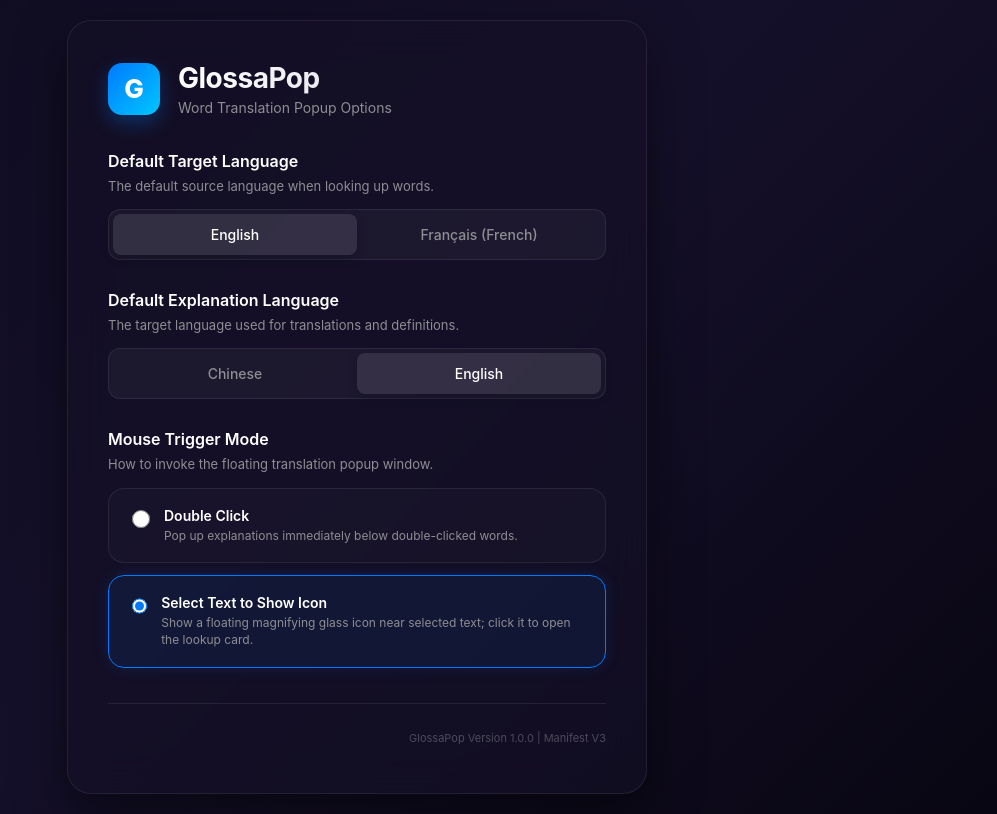
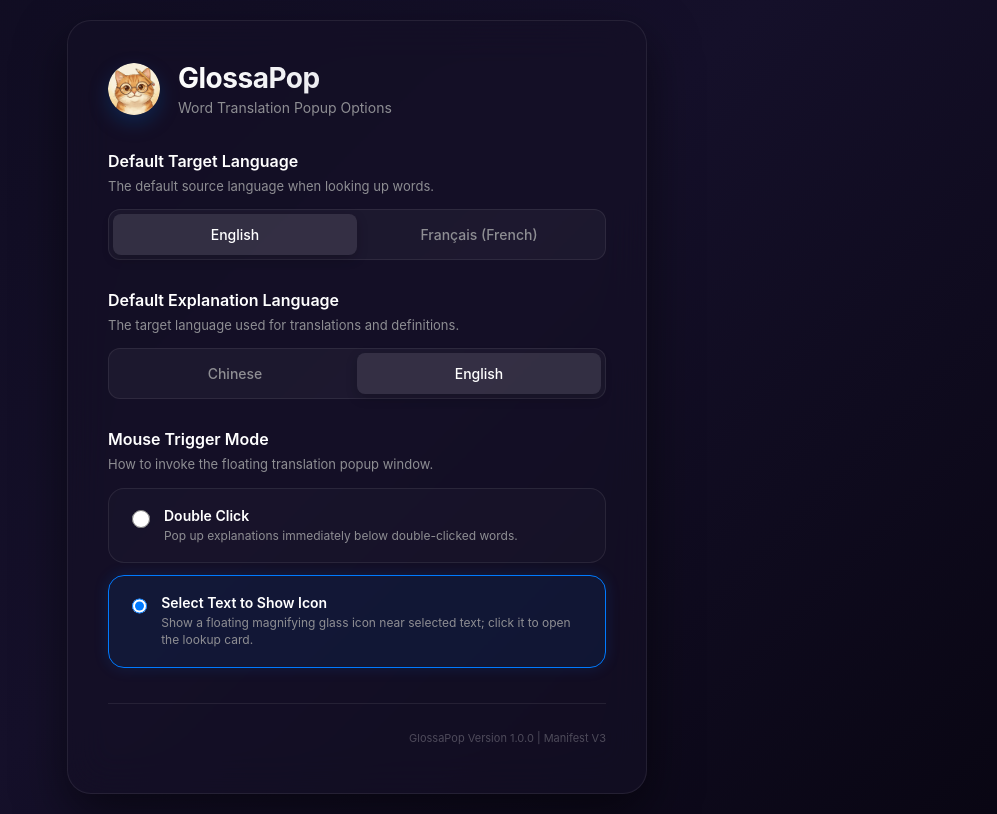
Before and after one commit to akirap3/GlossaPop, a browser extension: page options.html in a window 1280 px wide. Shown: the whole page, without its empty margins (283-1280 px from the left). Drawn offline with Linux system fonts and the light colour scheme.

Commit message:
feat: replace text-based logo with cat icon in options page and popup UI

```diff
--- a/options.css
+++ b/options.css
@@ -60,18 +60,12 @@ body {
   margin-bottom: 35px;
 }
 
-.logo-icon {
+.logo-img {
   width: 52px;
   height: 52px;
-  border-radius: 14px;
-  background: var(--accent-gradient);
-  color: #ffffff;
-  font-size: 26px;
-  font-weight: 800;
-  display: flex;
-  align-items: center;
-  justify-content: center;
-  box-shadow: 0 8px 20px rgba(0, 122, 255, 0.3);
+  border-radius: 50%;
+  box-shadow: 0 8px 20px rgba(0, 102, 204, 0.25);
+  object-fit: cover;
 }
 
 h1 {
--- a/options.html
+++ b/options.html
@@ -9,7 +9,7 @@
   <div class="container">
     <div class="glass-card">
       <div class="logo-area">
-        <div class="logo-icon">G</div>
+        <img class="logo-img" src="icons/logo-cat.png" alt="GlossaPop Logo">
         <div>
           <h1>GlossaPop</h1>
           <p class="subtitle">Word Translation Popup Options</p>
```
Also changed, not shown: ui.js (+16 -1 lines), icons/logo-cat.png (added), manifest.json.
